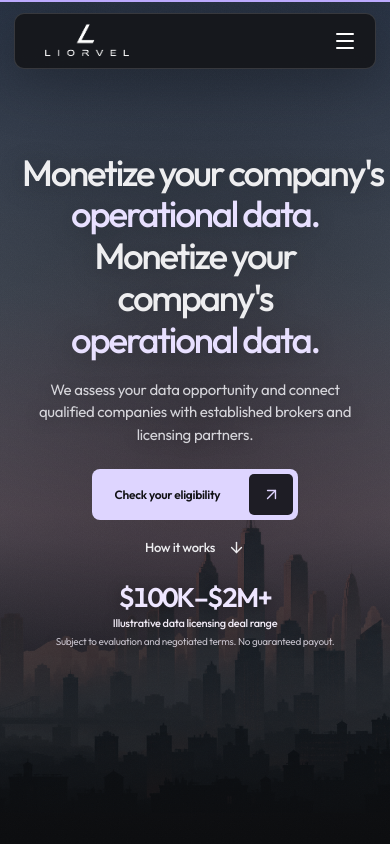
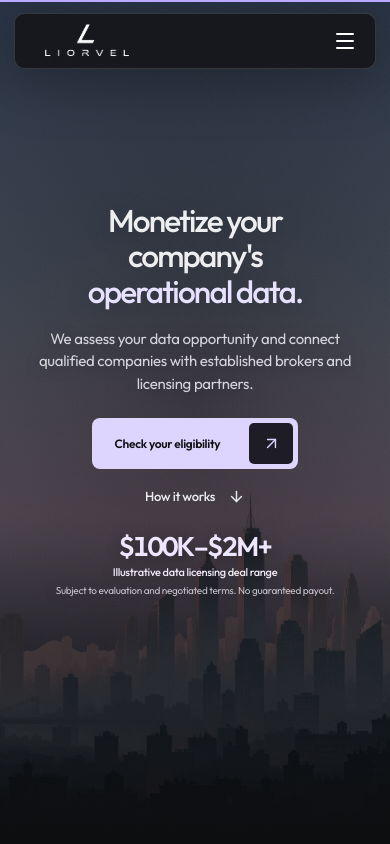
Before and after one commit to DiamondLocalMarketingCo/humanspirit, a Next.js app: page / in a window 390 px wide. Shown: the top 844 px of the page. Built offline with nearby package versions, Linux system fonts and the light colour scheme.

Commit message:
Set responsive headline sizes and explicit mobile line layout

```diff
--- a/app/globals.css
+++ b/app/globals.css
@@ -378,3 +378,25 @@ radial-gradient(ellipse 70% 46% at 50% 49%,rgba(10,11,15,.35),transparent)}
   .hero h1{font-size:32px!important}
   .hero-deal-figure strong{font-size:25px}
 }
+
+
+/* Targeted headline layout: operational data, desktop and mobile. */
+.hero-value-desktop{display:block}
+.hero-value-mobile{display:none}
+.hero h1{
+  font-size:clamp(46px,5.75vw,88px);
+  line-height:1.06;
+  max-width:1150px;
+}
+@media(max-width:650px){
+  .hero-value-desktop{display:none}
+  .hero-value-mobile{display:block}
+  .hero h1{
+    font-size:clamp(26px,8.1vw,39px)!important;
+    line-height:1.13!important;
+    letter-spacing:-.058em!important;
+    margin-bottom:18px;
+    max-width:100%;
+  }
+  .hero-value-mobile .hero-value-line{display:block;white-space:nowrap}
+}
```
